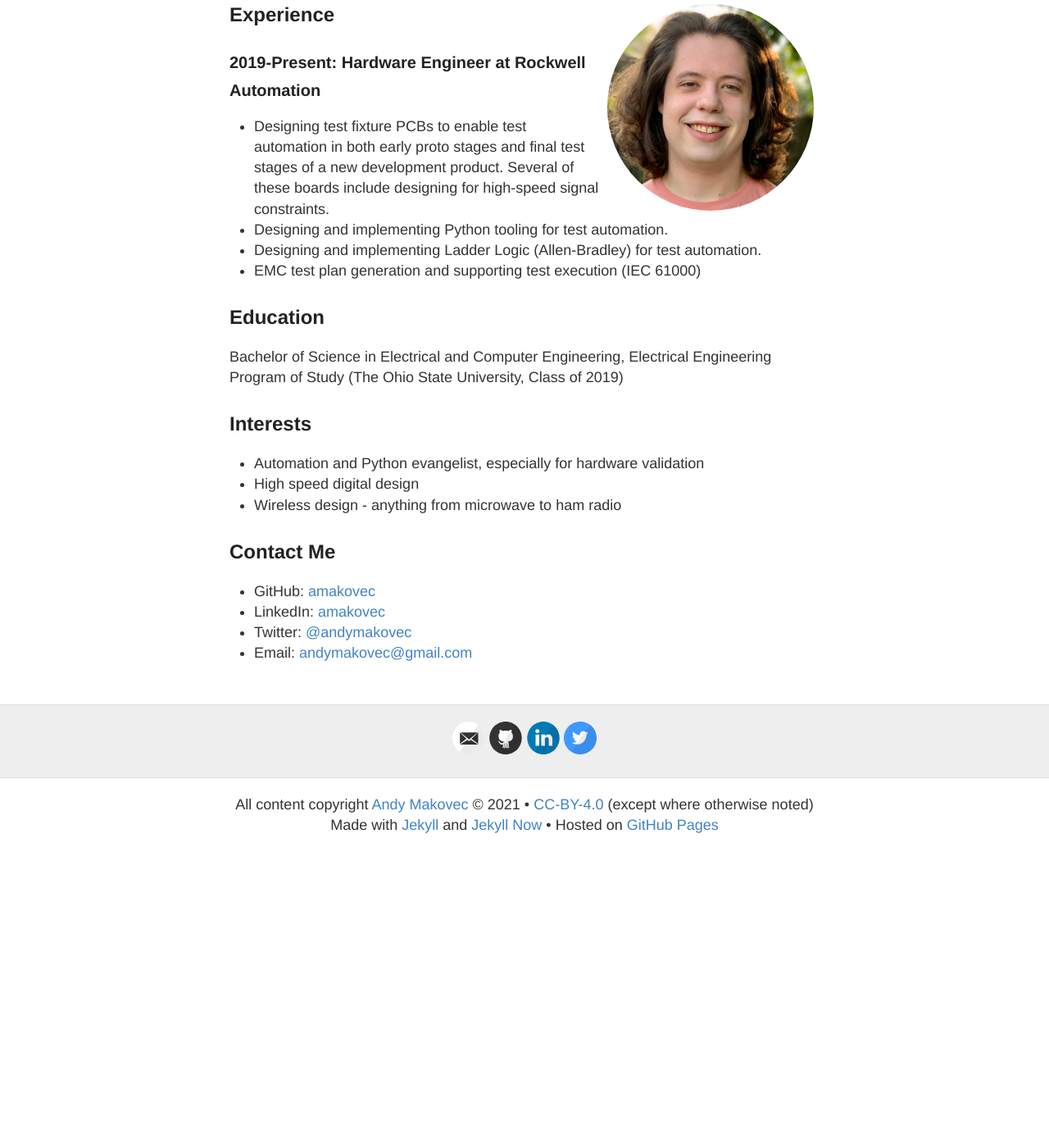
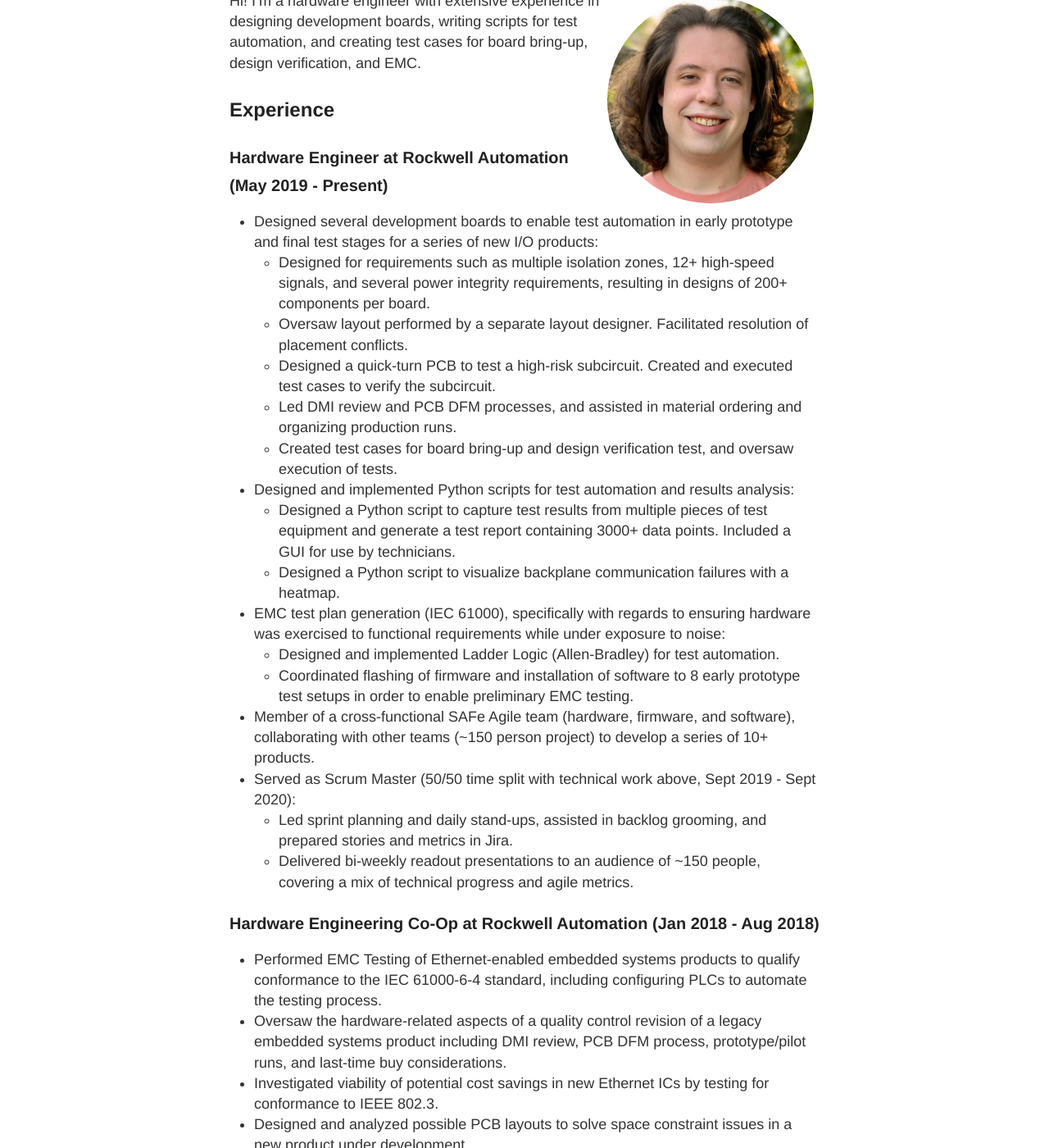
Before and after one commit to amakovec/amakovec.github.io, a Jekyll site: the page built from about.md, in a window 1280 px wide and 1400 px high, scrolled down 238 px. Shown: the whole window at 82% size. Built offline with Jekyll 4.4.1, drawn with Linux system fonts in a browser that asks for light colours; before the commit the page ends 1277 px from its top, so only the background shows below that; some of the changed text lies outside the part shown.

Commit message:
/about/ updates to match resume updates

```diff
--- a/about.md
+++ b/about.md
@@ -10,14 +10,43 @@ permalink: /about/
     <img align="right" class="profile-pic" alt="Andy Makovec's profile picture" src="/assets/images/author.jpg">
 </div>
 
+Hi!  I'm a hardware engineer with extensive experience in designing development boards, writing scripts for test automation, and creating test cases for board bring-up, design verification, and EMC.
+
 ## Experience
 
-### 2019-Present: Hardware Engineer at Rockwell Automation
+### Hardware Engineer at Rockwell Automation (May 2019 - Present)
 
-* Designing test fixture PCBs to enable test automation in both early proto stages and final test stages of a new development product. Several of these boards include designing for high-speed signal constraints.
-* Designing and implementing Python tooling for test automation.
-* Designing and implementing Ladder Logic (Allen-Bradley) for test automation.
-* EMC test plan generation and supporting test execution (IEC 61000)
+* Designed several development boards to enable test automation in early prototype and final test stages for a series of new I/O products:
+    * Designed for requirements such as multiple isolation zones, 12+ high-speed signals, and several power integrity requirements, resulting in designs of 200+ components per board.
+    * Oversaw layout performed by a separate layout designer.  Facilitated resolution of placement conflicts.
+    * Designed a quick-turn PCB to test a high-risk subcircuit. Created and executed test cases to verify the subcircuit.
+    * Led DMI review and PCB DFM processes, and assisted in material ordering and organizing production runs.
+    * Created test cases for board bring-up and design verification test, and oversaw execution of tests.
+* Designed and implemented Python scripts for test automation and results analysis:
+    * Designed a Python script to capture test results from multiple pieces of test equipment and generate a test report containing 3000+ data points.  Included a GUI for use by technicians.
+    * Designed a Python script to visualize backplane communication failures with a heatmap.
+* EMC test plan generation (IEC 61000), specifically with regards to ensuring hardware was exercised to functional requirements while under exposure to noise:
+    * Designed and implemented Ladder Logic (Allen-Bradley) for test automation.
+    * Coordinated flashing of firmware and installation of software to 8 early prototype test setups in order to enable preliminary EMC testing.
+* Member of a cross-functional SAFe Agile team (hardware, firmware, and software), collaborating with other teams (~150 person project) to develop a series of 10+ products.
+* Served as Scrum Master (50/50 time split with technical work above, Sept 2019 - Sept 2020):
+    * Led sprint planning and daily stand-ups, assisted in backlog grooming, and prepared stories and metrics in Jira.
+    * Delivered bi-weekly readout presentations to an audience of ~150 people, covering a mix of technical progress and agile metrics.
+
+### Hardware Engineering Co-Op at Rockwell Automation (Jan 2018 - Aug 2018)
+
+* Performed EMC Testing of Ethernet-enabled embedded systems products to qualify conformance to the IEC 61000-6-4 standard, including configuring PLCs to automate the testing process.
+* Oversaw the hardware-related aspects of a quality control revision of a legacy embedded systems product including DMI review, PCB DFM process, prototype/pilot runs, and last-time buy considerations.
+* Investigated viability of potential cost savings in new Ethernet ICs by testing for conformance to IEEE 802.3.
+* Designed and analyzed possible PCB layouts to solve space constraint issues in a new product under development.
+* Mentored a team of 3 engineering interns on a long-term embedded systems design project.
+
+## Skills
+
+* **Design Capture**: Mentor Graphics proficiency (Xpedition design capture flow, HyperLynx SI/PI modeling, library management), KiCAD competency (design capture and library management)
+* **Programming Languages**: Python proficiency, C/C++ and Java familiarity
+* **Version Control**: Git, GitHub, and GitLab competency
+* **Other Skills**: Linux, Jira, MATLAB, SAP ECC, Rockwell Software (Studio 5000, RSLinx, FactoryTalk)
 
 ## Education
 
@@ -25,9 +54,11 @@ Bachelor of Science in Electrical and Computer Engineering, Electrical Engineeri
 
 ## Interests
 
-* Automation and Python evangelist, especially for hardware validation
+* Hardware Test Automation and Python evangelist
 * High speed digital design
-* Wireless design - anything from microwave to ham radio
+* Wireless design
+    * Microwave and antenna design coursework
+    * Amateur Radio Extra License (Callsign KE8KNA)
 
 ## Contact Me
 
```
Also changed, not shown: other parts of about.md (+1 -1 lines).
